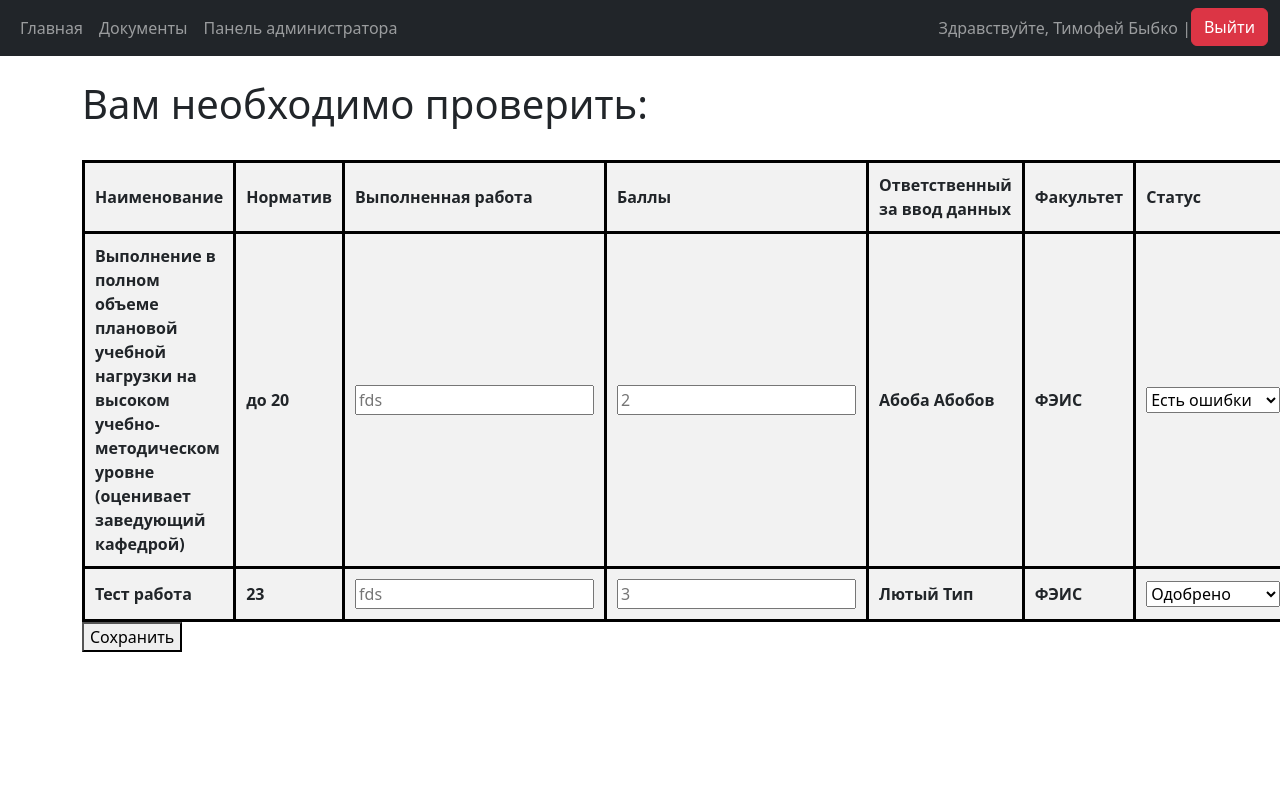
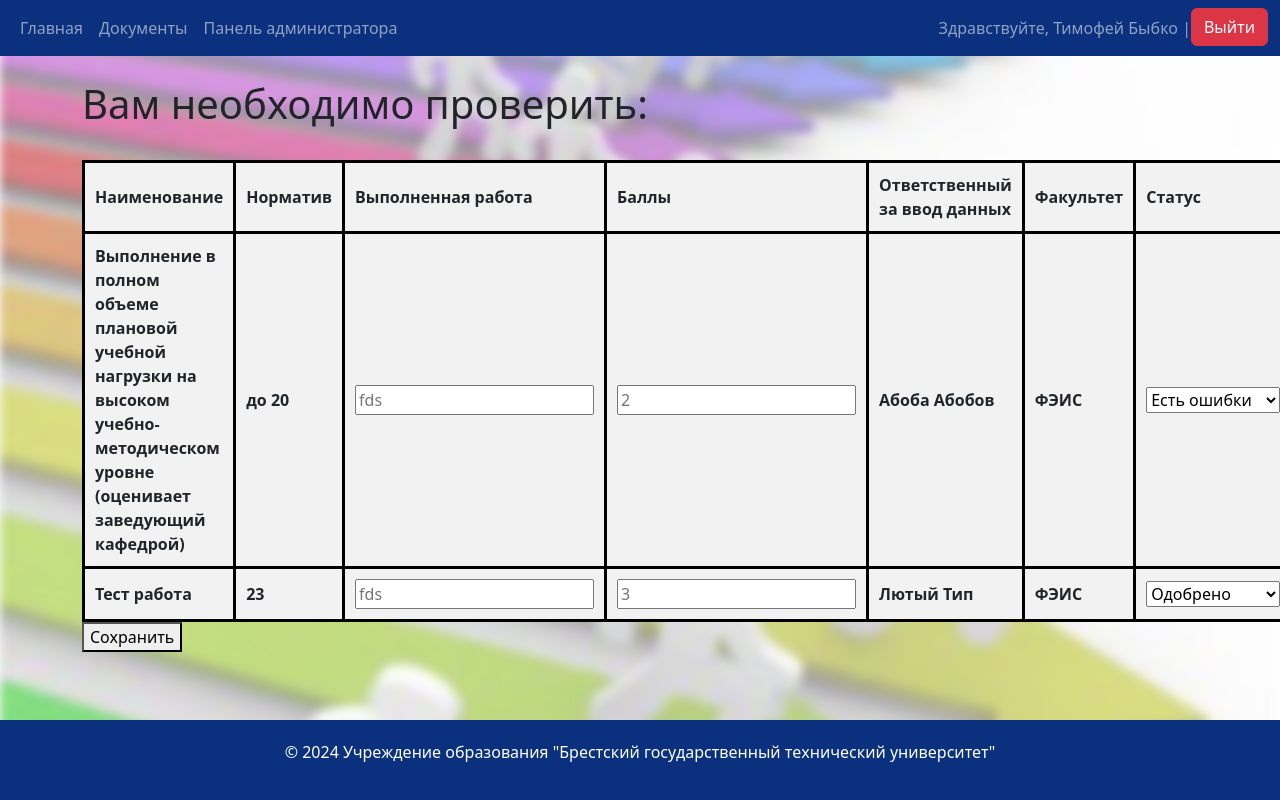
Before and after one commit to Bybko/employee-grading-system, a Django app: page / in a window 1280 px wide. Run offline with Django 5.2, Linux system fonts and the light colour scheme; a user stored in the database is signed in; data comes from the database, SQL or seed files in the repository; lists and menus that the app fills with data are empty; some libraries are stand-ins or nearby versions.

Commit message:
Added CSS for HTML-templates added images

```diff
--- a/grading_project/grading_project/settings.py
+++ b/grading_project/grading_project/settings.py
@@ -123,6 +123,7 @@ USE_TZ = True
 # https://docs.djangoproject.com/en/5.0/howto/static-files/
 
 STATIC_URL = 'static/'
+STATICFILES_DIRS = [BASE_DIR / "static"]
 
 # Default primary key field type
 # https://docs.djangoproject.com/en/5.0/ref/settings/#default-auto-field
--- a/grading_project/main_app/admin.py
+++ b/grading_project/main_app/admin.py
@@ -129,7 +129,6 @@ class GradingAdmin(admin.ModelAdmin):
     criteria_title.short_description = 'Наименование работ'
 
 
-
 class TableAdmin(admin.ModelAdmin):
     list_display = ['table']
     search_fields = ['table']
--- a/grading_project/templates/main/base.html
+++ b/grading_project/templates/main/base.html
@@ -8,9 +8,44 @@
            crossorigin="anonymous">
     {% load crispy_forms_tags %}
     <title>{% block title %}My Site{% endblock %}</title>
+    <style>
+        .background {
+            position: fixed;
+            top: 0;
+            left: 0;
+            width: 100%;
+            height: 100%;
+            background-image: url('/static/img/background.jpg');
+            background-size: cover;
+            filter: blur(5px); /* Размытие фона */
+            z-index: -1; /* Чтобы фон был позади всего контента */
+            opacity: 0.5; /* Прозрачность */
+        }
+        .navbar {
+            background-color: #0a307e !important; /* Синий цвет шапки */
+        }
+        .content {
+            min-height: calc(100vh - 150px); /* Учитываем высоту подвала */
+            padding-bottom: 20px; /* Отступ снизу для чистой зоны перед подвалом */
+        }
+        footer {
+            width: 100%;
+            background-color: #0a307e;
+            text-align: center;
+            color: white;
+            padding: 20px 0;
+            margin-top: auto; /* Это сделает подвал всегда внизу */
+        }
+        footer img {
+            max-height: 100px; /* Размер изображения в подвале */
+        }
+    </style>
 </head>
 <body>
-    <nav class="navbar navbar-expand-lg navbar-dark bg-dark">
+    <!-- Размытое фоновое изображение -->
+    <div class="background"></div>
+
+    <nav class="navbar navbar-expand-lg navbar-dark">
         <div class="container-fluid">
             <div>
                 <ul class="navbar-nav">
@@ -46,10 +81,16 @@
             </div>
         </div>
     </nav>
-    <div class="container">
+
+    <div class="container content">
         {% block content %}
         {% endblock %}
     </div>
+
+    <footer>
+        <!--<img src="/static/img/logo_BrGTU.jpg" alt="Логотип в подвале"> --> <!-- Логотип в подвале -->
+        <p>© 2024 Учреждение образования "Брестский государственный технический университет"</p>
+    </footer>
 
     <script src="https://cdn.jsdelivr.net/npm/bootstrap@5.3.3/dist/js/bootstrap.bundle.min.js"
             integrity="sha384-YvpcrYf0tY3lHB60NNkmXc5s9fDVZLESaAA55NDzOxhy9GkcIdslK1eN7N6jIeHz"
```
Also changed, not shown: grading_project/static/img/background.jpg (added), grading_project/static/img/logo_BrGTU.jpg (added), grading_project/static/img/logo_BrSTU_rus75.png (added).
